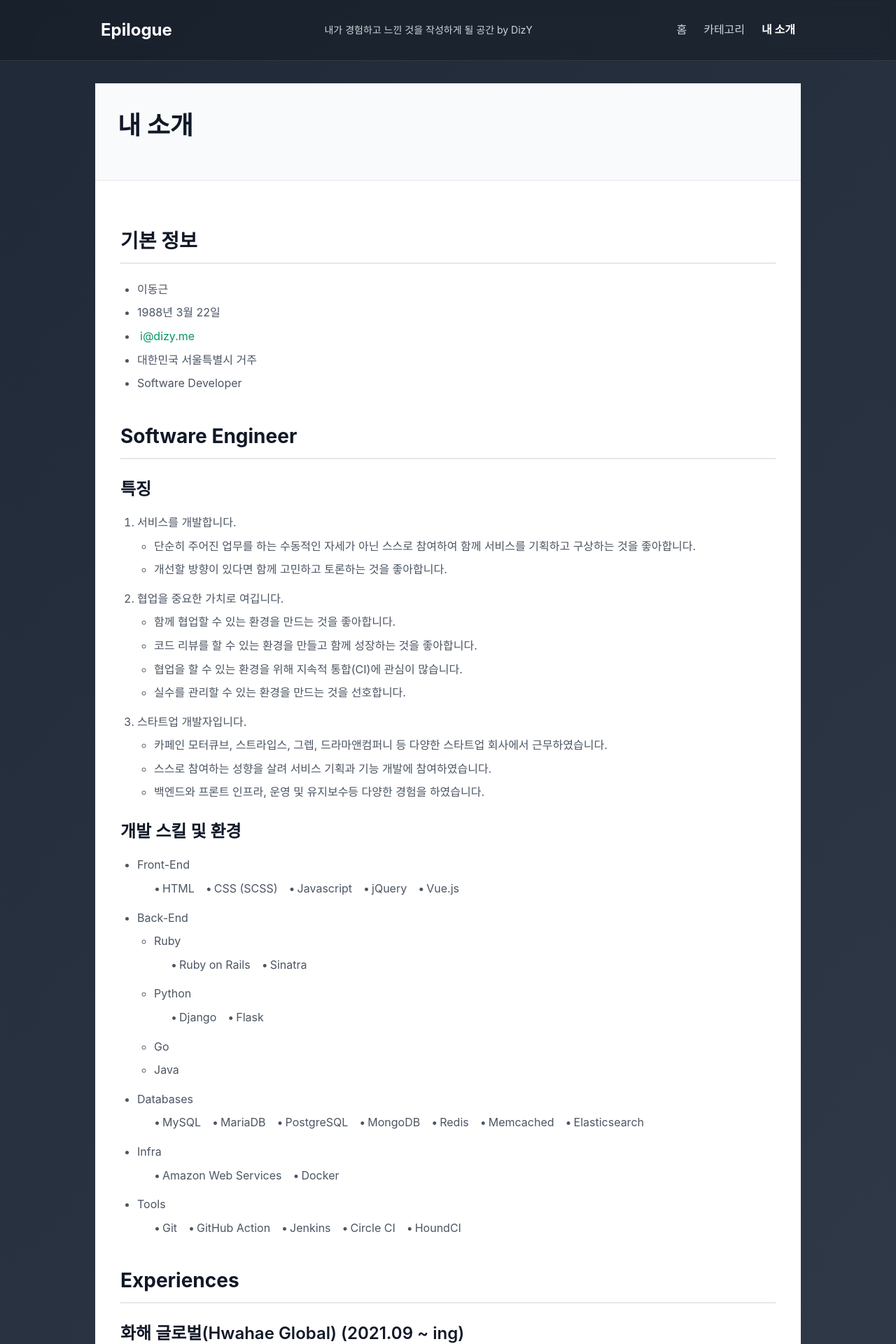
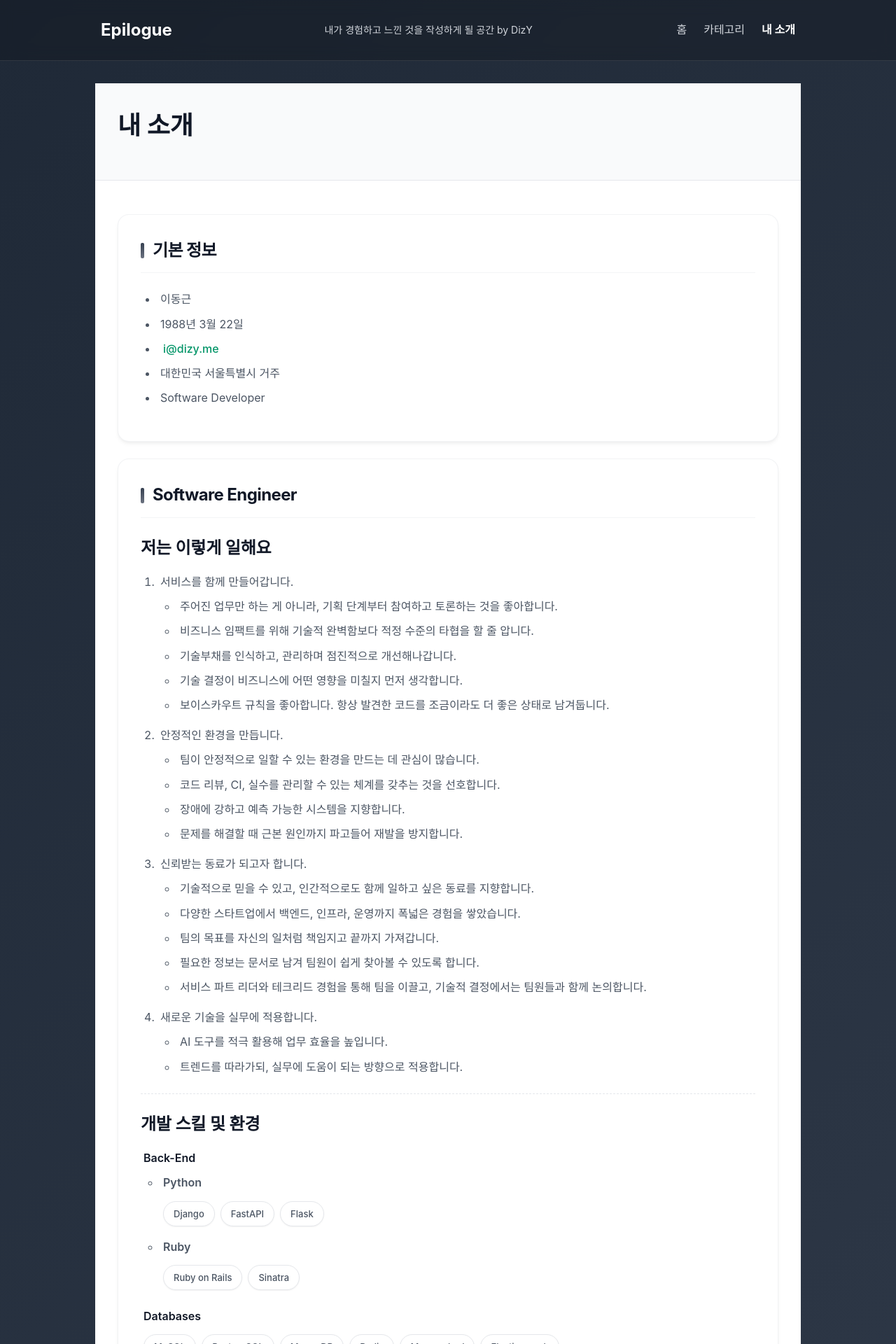
Before and after one commit to dizy64/dizy64.github.io, a Jekyll site: the page built from about/index.html, in a window 1280 px wide. Shown: the top 1920 px of the page at 70% size. Built offline with Jekyll 4.4.1, drawn with Linux system fonts in a browser that asks for light colours; some web fonts are replaced; some of the changed text lies outside the part shown.

Commit message:
자기소개 최신화

```diff
--- a/about/index.html
+++ b/about/index.html
@@ -18,33 +18,96 @@ permalink: /about/
   </section>
   <section id="bio">
     <h1>Software Engineer</h1>
-    <h2>특징</h2>
+    <h2>저는 이렇게 일해요</h2>
     <ol>
-      <li>서비스를 개발합니다.
+      <li>서비스를 함께 만들어갑니다.
         <ul>
-          <li>단순히 주어진 업무를 하는 수동적인 자세가 아닌 스스로 참여하여 함께 서비스를 기획하고 구상하는 것을 좋아합니다.</li>
-          <li>개선할 방향이 있다면 함께 고민하고 토론하는 것을 좋아합니다.</li>
+          <li>주어진 업무만 하는 게 아니라, 기획 단계부터 참여하고 토론하는 것을 좋아합니다.</li>
+          <li>비즈니스 임팩트를 위해 기술적 완벽함보다 적정 수준의 타협을 할 줄 압니다.</li>
+          <li>기술부채를 인식하고, 관리하며 점진적으로 개선해나갑니다.</li>
+          <li>기술 결정이 비즈니스에 어떤 영향을 미칠지 먼저 생각합니다.</li>
+          <li>보이스카우트 규칙을 좋아합니다. 항상 발견한 코드를 조금이라도 더 좋은 상태로 남겨둡니다.</li>
         </ul>
       </li>
-      <li>협업을 중요한 가치로 여깁니다.
+      <li>안정적인 환경을 만듭니다.
         <ul>
-          <li>함께 협업할 수 있는 환경을 만드는 것을 좋아합니다.</li>
-          <li>코드 리뷰를 할 수 있는 환경을 만들고 함께 성장하는 것을 좋아합니다.</li>
-          <li>협업을 할 수 있는 환경을 위해 지속적 통합(CI)에 관심이 많습니다.</li>
-          <li>실수를 관리할 수 있는 환경을 만드는 것을 선호합니다.</li>
+          <li>팀이 안정적으로 일할 수 있는 환경을 만드는 데 관심이 많습니다.</li>
+          <li>코드 리뷰, CI, 실수를 관리할 수 있는 체계를 갖추는 것을 선호합니다.</li>
+          <li>장애에 강하고 예측 가능한 시스템을 지향합니다.</li>
+          <li>문제를 해결할 때 근본 원인까지 파고들어 재발을 방지합니다.</li>
         </ul>
       </li>
-      <li>스타트업 개발자입니다.
+      <li>신뢰받는 동료가 되고자 합니다.
         <ul>
-          <li>카페인 모터큐브, 스트라입스, 그렙, 드라마앤컴퍼니 등 다양한 스타트업 회사에서 근무하였습니다.</li>
-          <li>스스로 참여하는 성향을 살려 서비스 기획과 기능 개발에 참여하였습니다.</li>
-          <li>백엔드와 프론트 인프라, 운영 및 유지보수등 다양한 경험을 하였습니다.</li>
+          <li>기술적으로 믿을 수 있고, 인간적으로도 함께 일하고 싶은 동료를 지향합니다.</li>
+          <li>다양한 스타트업에서 백엔드, 인프라, 운영까지 폭넓은 경험을 쌓았습니다.</li>
+          <li>팀의 목표를 자신의 일처럼 책임지고 끝까지 가져갑니다.</li>
+          <li>필요한 정보는 문서로 남겨 팀원이 쉽게 찾아볼 수 있도록 합니다.</li>
+          <li>서비스 파트 리더와 테크리드 경험을 통해 팀을 이끌고, 기술적 결정에서는 팀원들과 함께 논의합니다.</li>
+        </ul>
+      </li>
+      <li>새로운 기술을 실무에 적용합니다.
+        <ul>
+          <li>AI 도구를 적극 활용해 업무 효율을 높입니다.</li>
+          <li>트렌드를 따라가되, 실무에 도움이 되는 방향으로 적용합니다.</li>
         </ul>
       </li>
     </ol>
     <div class="skill">
       <h2>개발 스킬 및 환경</h2>
       <ul>
+        <li>Back-End
+          <ul>
+            <li>Python
+              <ul class="skill-horizontal">
+                <li>Django</li>
+                <li>FastAPI</li>
+                <li>Flask</li>
+              </ul>
+            </li>
+            <li>Ruby
+              <ul class="skill-horizontal">
+                <li>Ruby on Rails</li>
+                <li>Sinatra</li>
+              </ul>
+            </li>
+          </ul>
+        </li>
+        <li>Databases
+          <ul class="skill-horizontal">
+            <li>MySQL</li>
+            <li>PostgreSQL</li>
+            <li>MongoDB</li>
+            <li>Redis</li>
+            <li>Memcached</li>
+            <li>Elasticsearch</li>
+          </ul>
+        </li>
+        <li>Infra & DevOps
+          <ul class="skill-horizontal">
+            <li>Amazon Web Services</li>
+            <li>Docker</li>
+            <li>Nginx</li>
+            <li>AWS Lambda</li>
+            <li>ECS</li>
+            <li>API Gateway</li>
+            <li>Terraform</li>
+          </ul>
+        </li>
+        <li>Tools
+          <ul class="skill-horizontal">
+            <li>Git</li>
+            <li>GitHub Actions</li>
+            <li>Jenkins</li>
+          </ul>
+        </li>
+        <li>AI
+          <ul class="skill-horizontal">
+            <li>AWS Bedrock</li>
+            <li>Claude Code</li>
+            <li>OpenCode</li>
+          </ul>
+        </li>
         <li>Front-End
           <ul class="skill-horizontal">
             <li>HTML</li>
@@ -54,57 +117,13 @@ permalink: /about/
             <li>Vue.js</li>
           </ul>
         </li>
-        <li>Back-End
-          <ul>
-            <li>Ruby
-              <ul class="skill-horizontal">
-                <li>Ruby on Rails</li>
-                <li>Sinatra</li>
-              </ul>
-            </li>
-            <li>Python
-              <ul class="skill-horizontal">
-                <li>Django</li>
-                <li>Flask</li>
-              </ul>
-            </li>
-            <li>Go</li>
-            <li>Java</li>
-          </ul>
-        </li>
-        <li>Databases
-          <ul class="skill-horizontal">
-            <li>MySQL</li>
-            <li>MariaDB</li>
-            <li>PostgreSQL</li>
-            <li>MongoDB</li>
-            <li>Redis</li>
-            <li>Memcached</li>
-            <li>Elasticsearch</li>
-          </ul>
-        </li>
-        <li>Infra
-          <ul class="skill-horizontal">
-            <li>Amazon Web Services</li>
-            <li>Docker</li>
-          </ul>
-        </li>
-        <li>Tools
-          <ul class="skill-horizontal">
-            <li>Git</li>
-            <li>GitHub Action</li>
-            <li>Jenkins</li>
-            <li>Circle CI</li>
-            <li>HoundCI</li>
-          </ul>
-        </li>
       </ul>
     </div>
   </section>
   <section id="experiences">
     <h1>Experiences</h1>
 
-    <h2>화해 글로벌(Hwahae Global) (2021.09 ~ ing)</h2>
+    <h2>화해 글로벌(Hwahae Global) (2021.09 ~ 현재)</h2>
 
     <ul>
       <li><a href="https://www.hwahaeglobal.com/">https://www.hwahaeglobal.com/</a></li>
@@ -112,7 +131,14 @@ permalink: /about/
       <li>Backend Developer</li>
       <li>Role
         <ul>
-          <li>벡엔드 플랫폼 센터 & 제품 도메인 풀 테크리드
+          <li>서비스 파트 리더 & 테크리드 <span class="period">(2023 ~ 현재)</span>
+            <ul>
+              <li>서비스 파트를 맡아 팀 운영 및 리소스 관리</li>
+              <li>백엔드 팀 운영 협의체 활동을 통한 개발 문화 및 프로세스 개선</li>
+              <li>제품 도메인 영역의 기술적 의사결정 및 아키텍처 설계</li>
+            </ul>
+          </li>
+          <li>벡엔드 플랫폼 센터 & 제품 도메인 풀 테크리드 <span class="period">(2021 ~ 2023)</span>
             <ul>
               <li>백엔드 개발에 필요한 전반의 서포트 업무를 진행</li>
               <li>팀 내 컨벤션 개선 및 지원 작업</li>
@@ -123,20 +149,30 @@ permalink: /about/
       </li>
       <li>Project
         <ul>
-          <li>제품 비교하기 기능 성능 개선 작업 <span class="period">(2021.10 ~ 2021.11)</span>
+          <li>글로벌 서비스 런칭 <span class="period">(2024 ~ 2025)</span>
             <ul>
-              <li>최대 10s 이상의 응답 지연 기능에 대해 평균 200ms로 응답하도록 개선</li>
+              <li>LLM을 활용한 리뷰 자동 번역 시스템 구축</li>
+              <li>i18n(국제화) 대응 작업을 통한 글로벌 진출 기반 마련</li>
             </ul>
           </li>
-          <li>ISMS 인증 심사 대응 작업 <span class="period">(2021.11 ~ 2022.03)</span>
+          <li>추천 구좌 시스템 개발 <span class="period">(2023 ~ 2024)</span>
             <ul>
-              <li>이벤트 별 약관 동의 개선 작업</li>
-              <li>구 운영 어드민 신규 어드민 이관 작업 및 신규 관리 기능 개발</li>
+              <li>추천 구좌 시스템의 서비스 레이어 설계 및 주도 개발</li>
+              <li>개인화 추천 경험 개선에 기여</li>
             </ul>
           </li>
-          <li>공통 모듈 패키지 작업 <span class="period">(2022.04 ~ 2022.05)</span>
+          <li>레거시 시스템 개선 및 종료 <span class="period">(2022.11 ~ 2024)</span>
             <ul>
-              <li>공통으로 사용되는 응답이나 인증 모델에 대해서 Python Package 작업 진행</li>
+              <li>기존 JSP 레거시를 점진적으로 개선하여 최종적으로 기존 서버 종료</li>
+              <li>레거시 시스템 이관을 위한 프로세스 수립</li>
+              <li>비용 절감 및 개발 환경 개선 달성</li>
+            </ul>
+          </li>
+          <li>2022 화해 어워드 런칭 <span class="period">(2022.10 ~ 2022.11)</span></li>
+          <li>서포트 조직 팀 리빌딩 <span class="period">(2022.07 ~ 2022.11)</span>
+            <ul>
+              <li>신규 입사자 온보딩 프로세스 개선 <span class="period">(2022.07 ~ 2022.08)</span></li>
+              <li>제품 도메인풀 팀 신설 및 팀 빌딩 진행 <span class="period">(2022.08 ~ 2022.11)</span></li>
             </ul>
           </li>
           <li>Python / Django 버전 업데이트 <span class="period">(2022.05 ~ 2022.07)</span>
@@ -146,17 +182,20 @@ permalink: /about/
               <li><a href="https://2022.pycon.kr/program/talks/30" target="_blank">파이콘 2022 발표 "지속가능한 서비스를 위한 Python / Django 버전 관리하기"</a></li>
             </ul>
           </li>
-          <li>서포트 조직 팀 리빌딩 <span class="period">(2022.07 ~ 2022.11)</span>
+          <li>공통 모듈 패키지 작업 <span class="period">(2022.04 ~ 2022.05)</span>
             <ul>
-              <li>신규 입사자 온보딩 프로세스 개선 <span class="period">(2022.07 ~ 2022.08)</span></li>
-              <li>제품 도메인풀 팀 신설 및 팀 빌딩 진행 <span class="period">(2022.08 ~ 2022.11)</span></li>
+              <li>공통으로 사용되는 응답이나 인증 모델에 대해서 Python Package 작업 진행</li>
             </ul>
           </li>
-          <li>2022 화해 어워드 런칭 <span class="period">(2022.10 ~ 2022.11)</span></li>
-          <li>레거시 이관 프로젝트 진행 <span class="period">(2022.11 ~ ing)</span>
+          <li>ISMS 인증 심사 대응 작업 <span class="period">(2021.11 ~ 2022.03)</span>
             <ul>
-              <li>레거시 시스템 이관을 위한 프로세스 수립</li>
-              <li>레거시 시스템을 이관하여 비용 절감 및 개발 환경 개선</li>
+              <li>이벤트 별 약관 동의 개선 작업</li>
+              <li>구 운영 어드민 신규 어드민 이관 작업 및 신규 관리 기능 개발</li>
+            </ul>
+          </li>
+          <li>제품 비교하기 기능 성능 개선 작업 <span class="period">(2021.10 ~ 2021.11)</span>
+            <ul>
+              <li>최대 10s 이상의 응답 지연 기능에 대해 평균 200ms로 응답하도록 개선</li>
             </ul>
           </li>
         </ul>
@@ -199,7 +238,7 @@ permalink: /about/
               <li>제안 수락 및 문의 기능 개선 작업</li>
             </ul>
           </li>
-          <li>인재검색 크루 <span class="period">(2020.09 ~ 2020. 12)</span>
+          <li>인재검색 크루 <span class="period">(2020.09 ~ 2020.12)</span>
             <ul>
               <li>유저 피드백 채널 추가</li>
               <li>성능 개선 작업</li>
@@ -281,7 +320,7 @@ permalink: /about/
           <li>브랜드 퀴즈 프로젝트 <span class="period">(2016.11)</span></li>
           <li>스타일 퀴즈 프로젝트 <span class="period">(2016.12)</span></li>
           <li>뉴핏 Version 4 런칭 및 리팩토링 프로젝트 <span class="period">(2017.01 ~ 2017.02)</span></li>
-          <li>사이트 통합 개편 프로젝트 <span class="period">(2017.3 ~ 2017.06)</span></li>
+          <li>사이트 통합 개편 프로젝트 <span class="period">(2017.03 ~ 2017.06)</span></li>
           <li>그루밍 정기 결제 서비스 <span class="period">(2017.07 ~ 2017.08)</span></li>
         </ul>
       </li>
@@ -376,7 +415,7 @@ permalink: /about/
           <li><a href="https://m.sedaily.com/NewsView/1VQUY2JKSL/GD05#cb" target="_blank">"리멤버 커리어, 재야 고수 개발자 찾기에 좋아요"</a></li>
           <li><a href="https://m.post.naver.com/viewer/postView.nhn?volumeNo=26967927" target="_blank">[드라마앤컴퍼니로 이직한 이동근님] 우리 꼭 데이트 앱으로 만난 것 같네요</a></li>
           <li><a href="https://aws.amazon.com/ko/blogs/korea/aws-gameday-winningteam-interview/" target="_blank">Amazon Web Services 한국 블로그 | AWS GameDay 우승팀을 인터뷰하였습니다!</a>
-          <li><a href="http://blog.hwahae.co.kr/all/hwahaeteam/todays/10502/" target="_blank">오프라인으로 돌아온 파이콘 ‘화해와 함께’</a/></li>
+          <li><a href="http://blog.hwahae.co.kr/all/hwahaeteam/todays/10502/" target="_blank">오프라인으로 돌아온 파이콘 ‘화해와 함께’</a></li>
         </ul>
       </li>
       <li>
--- a/css/modern.scss
+++ b/css/modern.scss
@@ -985,11 +985,22 @@ body {
 
 /* About/Resume Page Styles */
 .resume-page {
-  padding: 2rem 0.25rem;
-  margin-bottom: 2rem;
+  padding: 1rem 0;
+  margin-bottom: 4rem;
 
   section {
-    margin-bottom: 2.5rem;
+    background: white;
+    border-radius: 1rem;
+    padding: 2rem;
+    margin-bottom: 1.5rem;
+    box-shadow: 0 4px 6px -1px rgba(0, 0, 0, 0.05), 0 2px 4px -1px rgba(0, 0, 0, 0.03);
+    border: 1px solid rgba(229, 231, 235, 0.5);
+    transition: transform 0.2s ease, box-shadow 0.2s ease;
+
+    &:hover {
+      transform: translateY(-2px);
+      box-shadow: 0 10px 15px -3px rgba(0, 0, 0, 0.05), 0 4px 6px -2px rgba(0, 0, 0, 0.025);
+    }
 
     &:last-child {
       margin-bottom: 0;
@@ -997,89 +1008,148 @@ body {
   }
 
   h1 {
-    font-size: 1.75rem;
+    font-size: 1.5rem;
     font-weight: 700;
     color: #111827;
     margin-bottom: 1.5rem;
-    padding-bottom: 0.5rem;
-    border-bottom: 2px solid #e5e7eb;
+    padding-bottom: 0.75rem;
+    border-bottom: 1px solid #f3f4f6;
+    letter-spacing: -0.025em;
+    display: flex;
+    align-items: center;
+
+    &::before {
+      content: "";
+      display: inline-block;
+      width: 5px;
+      height: 22px;
+      background: linear-gradient(to bottom, #374151, #6b7280);
+      margin-right: 0.75rem;
+      border-radius: 2px;
+    }
   }
 
   h2 {
-    font-size: 1.25rem;
+    font-size: 1.125rem;
     font-weight: 600;
-    color: #374151;
-    margin: 1.5rem 0 1rem 0;
+    color: #1f2937;
+    margin: 2rem 0 1rem 0;
+    letter-spacing: -0.01em;
 
     &:first-of-type {
-      margin-top: 0;
+      margin-top: 0.5rem;
     }
   }
 
   ul, ol {
-    margin-left: 1.5rem;
+    margin-left: 1.25rem;
     margin-bottom: 1rem;
 
     li {
       margin-bottom: 0.5rem;
-      line-height: 1.6;
+      line-height: 1.7;
       color: #4b5563;
+      padding-left: 0.25rem;
     }
 
     ul, ol {
       margin-top: 0.5rem;
+      margin-bottom: 0.5rem;
     }
   }
 
   pre {
     @extend %code-pre;
+    margin: 1.5rem 0;
+    background: #f8fafc;
+    border: 1px solid #f1f5f9;
   }
 
   code {
     @extend %code-inline;
+    background: #f3f4f6;
+    color: #1f2937;
+    border: 1px solid #e5e7eb;
   }
 
   a {
     @extend %link-base;
+    color: #4b5563;
+    font-weight: 500;
+    border-bottom: 1px solid #e5e7eb;
+
+    &:hover {
+      color: #111827;
+      border-bottom-color: #374151;
+      background: transparent;
+    }
   }
 
   .period {
-    font-size: 0.875rem;
+    font-size: 0.75rem;
     color: #6b7280;
-    font-weight: 500;
+    font-weight: 600;
     background: #f3f4f6;
-    padding: 0.125rem 0.375rem;
-    border-radius: 0.25rem;
+    padding: 0.25rem 0.5rem;
+    border-radius: 9999px;
+    margin-left: 0.5rem;
+    vertical-align: middle;
+    letter-spacing: 0.025em;
   }
 
   .skill {
     margin-top: 1.5rem;
+    padding-top: 1.5rem;
+    border-top: 1px dashed #e5e7eb;
+
+    > ul {
+      list-style: none;
+      margin-left: 0;
+
+      > li {
+        margin-bottom: 1.5rem;
+        font-weight: 600;
+        color: #111827;
+        font-size: 1rem;
+      }
+    }
 
     .skill-horizontal {
       display: flex;
       flex-wrap: wrap;
-      gap: 1rem;
-      margin-left: 1.5rem;
+      gap: 0.5rem;
+      margin-left: 0;
+      margin-top: 0.75rem;
       list-style: none;
       padding-left: 0;
 
       li {
         margin-bottom: 0;
         position: relative;
+        background: white;
+        border: 1px solid #e5e7eb;
+        padding: 0.375rem 0.875rem;
+        border-radius: 9999px;
+        font-size: 0.8125rem;
+        font-weight: 500;
+        color: #4b5563;
+        transition: all 0.2s ease;
+        box-shadow: 0 1px 2px rgba(0, 0, 0, 0.05);
 
         &::before {
-          content: "•";
-          position: absolute;
-          left: -0.75rem;
-          color: inherit;
+          content: none;
         }
 
-        &:first-child {
-          margin-left: 0.75rem;
+        &:hover {
+          background: #f9fafb;
+          color: #111827;
+          border-color: #d1d5db;
+          transform: translateY(-1px);
         }
 
+        &:first-child,
         &:not(:first-child) {
-          margin-left: 0.75rem;
+          margin-left: 0;
         }
       }
     }
@@ -1088,16 +1158,34 @@ body {
   q {
     display: block;
     font-style: italic;
-    color: #6b7280;
-    line-height: 1.7;
-    padding: 1rem;
+    color: #4b5563;
+    line-height: 1.8;
+    padding: 1.25rem 1.5rem;
     background: #f9fafb;
-    border-left: 4px solid #d1d5db;
-    border-radius: 0 0.375rem 0.375rem 0;
-    margin: 1rem 0;
+    border-left: 4px solid #9ca3af;
+    border-radius: 0 0.5rem 0.5rem 0;
+    margin: 1.5rem 0 2rem 0;
+    position: relative;
 
     &:before, &:after {
       content: none;
+    }
+  }
+
+  @media (max-width: 768px) {
+    section {
+      padding: 1.5rem;
+    }
+
+    .skill .skill-horizontal {
+      justify-content: flex-start;
+      gap: 0.375rem;
+
+      li {
+        flex: 0 1 auto;
+        padding: 0.25rem 0.5rem;
+        font-size: 0.75rem;
+      }
     }
   }
 }
@@ -1210,22 +1298,21 @@ body {
       margin-top: 1rem;
 
       .skill-horizontal {
-        flex-direction: column;
-        gap: 0.5rem;
+        flex-wrap: wrap;
+        gap: 0.375rem;
 
         li {
+          padding: 0.25rem 0.5rem;
+          font-size: 0.75rem;
           margin-left: 0;
 
           &::before {
-            left: -1rem;
+            content: none;
           }
 
-          &:first-child {
-            margin-left: 1rem;
-          }
-
+          &:first-child,
           &:not(:first-child) {
-            margin-left: 1rem;
+            margin-left: 0;
           }
         }
       }
```
Also changed, not shown: Gemfile.lock.
